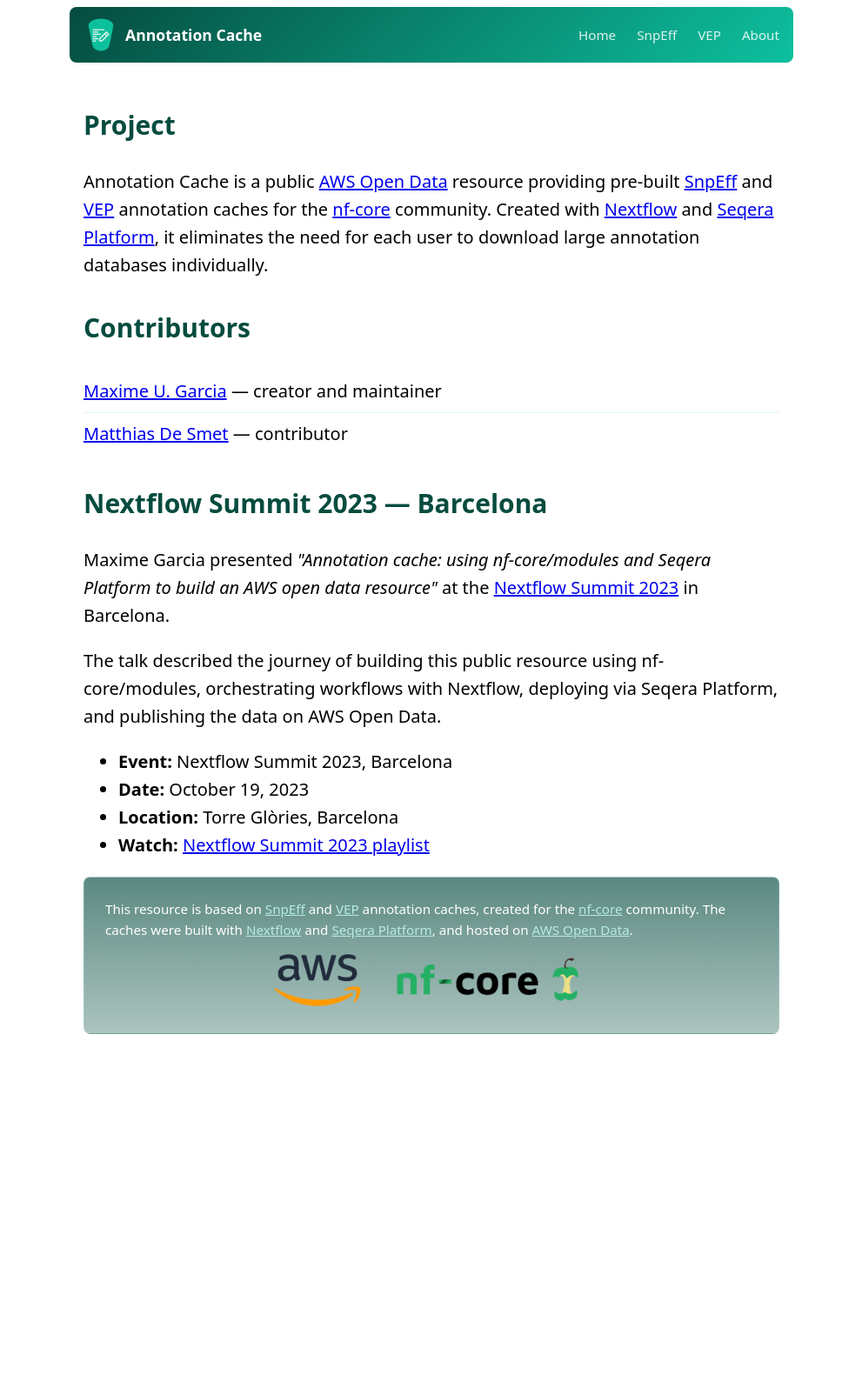
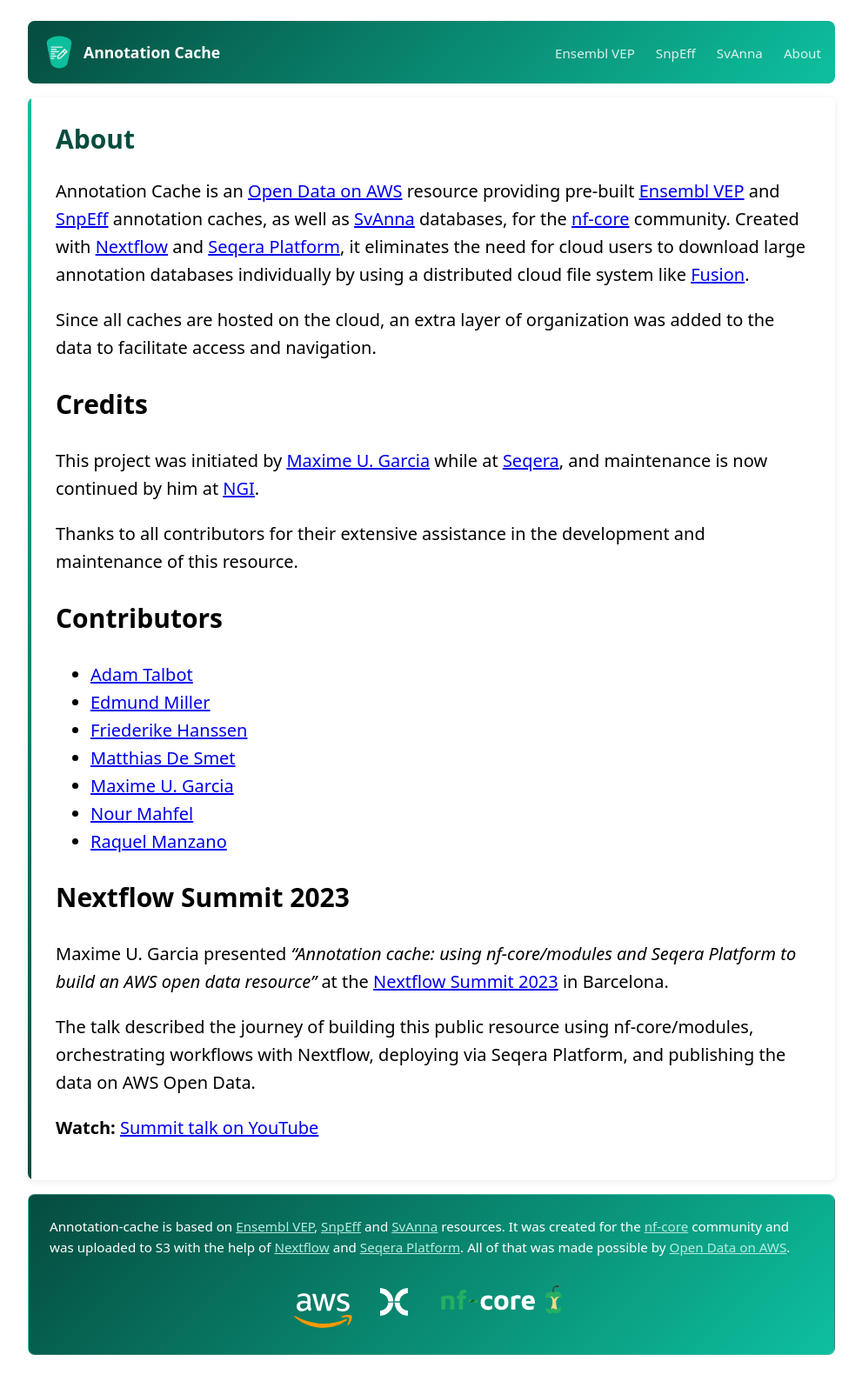
Before and after one commit to annotation-cache/annotation-cache.github.io, an Astro site: page /about in a window 1280 px wide. Shown: the whole page at 87% size, without its empty margins (144-1135 px from the left). Before the commit the page ends 1245 px from the top, so only its background shows below. Built offline with nearby package versions, Linux system fonts and the light colour scheme; Astro itself is replaced by a stand-in of ours.

Commit message:
feat: add navbar, about page, SvAnna page, rework footer and cards
- Create Navbar component with logo (links to /), Ensembl VEP, SnpEff, SvAnna, About
- Convert about page to markdown with Project, Credits, Contributors, Summit sections
- Create SvAnna page with S3 bucket listing and sync commands
- Add Sync command to SnpEff page for consistency
- Wrap all cache pages in a card with green accent line
- Add green accent line to page cards matching landing page cards
- Rewrite footer with gradient matching navbar, mention SvAnna
- Add SVG logos (AWS, Nextflow, nf-core) with white fills for dark footer
- Widen main container to 960px with responsive sizing
- Update landing page to 3 cards in responsive grid
- Solid accent-dark buttons on cards with Font Awesome arrows
- Consistent ordering: Ensembl VEP, SnpEff, SvAnna

```diff
--- a/src/components/Card.astro
+++ b/src/components/Card.astro
@@ -1,59 +1,85 @@
 ---
 interface Props {
     title: string;
-    body: string;
+    description: string;
     href: string;
 }
 
-const { href, title, body } = Astro.props;
+const { href, title, description } = Astro.props;
 ---
 
 <li class="link-card">
-    <a href={href}>
-        <h2>
-            {title}
-            <span>&rarr;</span>
-        </h2>
-        <p>
-            {body}
-        </p>
-    </a>
+    <div class="card-content">
+        <h2>{title}</h2>
+        <p class="description">{description}</p>
+        <a href={href} class="button">
+            Explore cache
+            <i class="fa-solid fa-arrow-right"></i>
+        </a>
+    </div>
 </li>
 <style>
     .link-card {
         list-style: none;
         display: flex;
-        padding: 1px;
-        background-color: #dadada;
-        background-image: none;
-        background-size: 400%;
-        border-radius: 7px;
-        background-position: 100%;
-        transition: background-position 0.6s cubic-bezier(0.22, 1, 0.36, 1);
-        box-shadow: inset 0 0 0 1px rgba(255, 255, 255, 0.1);
+        position: relative;
+        background: white;
+        border-radius: 8px;
+        box-shadow: 0 2px 8px rgba(0, 0, 0, 0.08);
+        transition: transform 0.2s, box-shadow 0.2s;
+        overflow: hidden;
     }
-    .link-card > a {
-        width: 100%;
-        text-decoration: none;
-        line-height: 1.4;
-        padding: calc(1.5rem - 1px);
-        border-radius: 8px;
-        opacity: 0.8;
+    .link-card::before {
+        content: "";
+        position: absolute;
+        left: 0;
+        top: 0;
+        bottom: 0;
+        width: 4px;
+        background: linear-gradient(180deg, rgb(var(--accent)), rgb(var(--accent-dark)));
+        transition: width 0.2s;
+    }
+    .card-content {
+        padding: 1.5rem 2rem;
+        display: flex;
+        flex: 1;
+        flex-direction: column;
+        gap: 0.75rem;
     }
     h2 {
         margin: 0;
-        font-size: 1.25rem;
-        transition: color 0.6s cubic-bezier(0.22, 1, 0.36, 1);
-    }
-    p {
-        margin-top: 0.5rem;
-        margin-bottom: 0;
-    }
-    .link-card:is(:hover, :focus-within) {
-        background-position: 0;
-        background-image: var(--accent-gradient);
-    }
-    .link-card:is(:hover, :focus-within) h2 {
+        font-size: 1.35rem;
         color: rgb(var(--accent-dark));
     }
+    .description {
+        margin: 0;
+        font-size: 0.95rem;
+        color: #666;
+        line-height: 1.5;
+    }
+    .button {
+        display: inline-flex;
+        align-items: center;
+        gap: 0.4rem;
+        padding: 0.5rem 1rem;
+        background: rgb(var(--accent-dark));
+        color: white;
+        border-radius: 6px;
+        font-size: 0.9rem;
+        font-weight: 600;
+        text-decoration: none;
+        margin-top: auto;
+        align-self: flex-start;
+        transition: opacity 0.2s;
+    }
+    .link-card:hover {
+        transform: translateY(-4px);
+        box-shadow: 0 8px 24px rgba(0, 0, 0, 0.12);
+    }
+    .link-card:hover::before {
+        width: 6px;
+    }
+    .button:hover {
+        opacity: 0.9;
+    }
 </style>
--- a/src/components/Navbar.astro
+++ b/src/components/Navbar.astro
@@ -5,9 +5,9 @@
             <span>Annotation Cache</span>
         </a>
         <ul class="nav-links">
-            <li><a href="/">Home</a></li>
-            <li><a href="/snpeff_cache/">SnpEff</a></li>
-            <li><a href="/vep_cache/">VEP</a></li>
+            <li><a href="/ensemblvep/">Ensembl VEP</a></li>
+            <li><a href="/snpeff/">SnpEff</a></li>
+            <li><a href="/svanna/">SvAnna</a></li>
             <li><a href="/about/">About</a></li>
         </ul>
     </div>
@@ -18,15 +18,13 @@
         position: sticky;
         top: 0;
         z-index: 100;
+        margin-bottom: 1rem;
     }
     .nav-inner {
         display: flex;
         align-items: center;
         justify-content: space-between;
-        padding: 0.75rem 1rem;
-        margin: 0 auto;
-        width: 800px;
-        max-width: calc(100% - 2rem);
+        padding: 1rem;
         background: linear-gradient(135deg, rgb(var(--accent-dark)), rgb(var(--accent)));
         border-radius: 8px;
     }
--- a/src/layouts/Footer.astro
+++ b/src/layouts/Footer.astro
@@ -1,20 +1,19 @@
 <p class="footer">
-    This resource is based on <a href="https://pcingola.github.io/SnpEff/">SnpEff</a>
-    and <a href="https://www.ensembl.org/info/docs/tools/vep/index.html">VEP</a>
-    annotation caches, created for the <a href="https://nf-co.re/">nf-core</a>
-    community. The caches were built with <a href="https://www.nextflow.io/">Nextflow</a>
-    and <a href="https://cloud.seqera.io/">Seqera Platform</a>, and hosted on
-    <a href="https://registry.opendata.aws/">AWS Open Data</a>.
+    Annotation-cache is based on <a href="https://www.ensembl.org/info/docs/tools/vep/index.html">Ensembl VEP</a>, <a
+        href="https://pcingola.github.io/SnpEff/">SnpEff</a
+    > and <a href="https://github.com/monarch-initiative/SvAnna">SvAnna</a>
+    resources. It was created for the <a href="https://nf-co.re/">nf-core</a>
+    community and was uploaded to S3 with the help of <a href="https://www.nextflow.io/">Nextflow</a>
+    and <a href="https://cloud.seqera.io/">Seqera Platform</a>. All of that was made possible by
+    <a href="https://registry.opendata.aws/">Open Data on AWS</a>.
     <br />
     <span class="footer-logos">
-        <a href="https://registry.opendata.aws/"
-            ><img
-                title="Open Data on AWS"
-                src="/AWS_logo.png"
-                height="60"
-        /></a>
-        <a href="https://nf-co.re/"
-            ><img title="nf-core" src="/nf-core_logo.png" height="60"
-        /></a>
+        <a href="https://registry.opendata.aws/" class="logo-aws"
+            ><img title="Open Data on AWS" src="/AWS_logo.svg" height="40" /></a
+        >
+        <a href="https://www.nextflow.io/" class="logo-nextflow"
+            ><img title="Nextflow" src="/nextflow-icon.svg" height="32" /></a
+        >
+        <a href="https://nf-co.re/"><img title="nf-core" src="/nf-core-logo.svg" height="40" /></a>
     </span>
 </p>
--- a/src/layouts/Layout.astro
+++ b/src/layouts/Layout.astro
@@ -15,11 +15,14 @@ const { title } = Astro.props;
         <meta name="description" content="Annotation Cache description" />
         <meta name="viewport" content="width=device-width" />
         <link rel="icon" type="image/svg+xml" href="/favicon.svg" />
+        <link rel="stylesheet" href="https://cdnjs.cloudflare.com/ajax/libs/font-awesome/6.5.1/css/all.min.css" />
         <meta name="generator" content={Astro.generator} />
         <title>{title}</title>
     </head><body>
-        <Navbar />
-        <slot />
+        <main>
+            <Navbar />
+            <slot />
+        </main>
     </body>
 </html>
 <style is:global>
@@ -46,8 +49,8 @@ const { title } = Astro.props;
     main {
         margin: auto;
         padding: 1rem;
-        width: 800px;
-        max-width: calc(100% - 2rem);
+        width: min(960px, calc(100% - 2rem));
+        box-sizing: border-box;
         font-size: 20px;
         line-height: 1.6;
     }
@@ -77,10 +80,7 @@ const { title } = Astro.props;
     .footer {
         margin-bottom: 2rem;
         border: 1px solid rgba(var(--accent-light), 25%);
-        background: linear-gradient(
-            rgba(var(--accent-dark), 66%),
-            rgba(var(--accent-dark), 33%)
-        );
+        background: linear-gradient(135deg, rgb(var(--accent-dark)), rgb(var(--accent)));
         padding: 1.5rem;
         border-radius: 8px;
         color: white;
@@ -99,9 +99,12 @@ const { title } = Astro.props;
     .logo-aws {
         margin-top: 25px;
     }
+    .logo-nextflow {
+        margin-top: 4px;
+    }
     .link-card-grid {
         display: grid;
-        grid-template-columns: repeat(auto-fit, minmax(28ch, 1fr));
+        grid-template-columns: repeat(auto-fit, minmax(280px, 1fr));
         gap: 2.5rem;
         padding: 0;
     }
--- a/src/layouts/Page.astro
+++ b/src/layouts/Page.astro
@@ -4,23 +4,41 @@ import Footer from "../layouts/Footer.astro";
 const { frontmatter } = Astro.props;
 ---
 
-<Layout title="Annotation Cache">
-    <main>
+<Layout title={`${frontmatter.title} - Annotation Cache`}>
+    <div class="page-card">
         <h2>{frontmatter.title}</h2>
         <slot />
-        <!-- Markdown content is injected here -->
-        <!-- ... -->
-        <Footer />
-    </main>
+    </div>
+    <Footer />
 </Layout>
 
 <style>
-    main {
-        margin: auto;
-        padding: 1rem;
-        width: 800px;
-        max-width: calc(100% - 2rem);
-        font-size: 20px;
+    .page-card {
+        background: white;
+        border-radius: 8px;
+        box-shadow: 0 2px 8px rgba(0, 0, 0, 0.08);
+        padding: 1.5rem 2rem;
+        position: relative;
+        overflow: hidden;
+    }
+    .page-card::before {
+        content: "";
+        position: absolute;
+        left: 0;
+        top: 0;
+        bottom: 0;
+        width: 4px;
+        background: linear-gradient(180deg, rgb(var(--accent)), rgb(var(--accent-dark)));
+    }
+    .page-card h2 {
+        margin: 0 0 1rem;
+        color: rgb(var(--accent-dark));
+    }
+    .page-card p {
+        margin: 0;
         line-height: 1.6;
     }
+    .page-card p + p {
+        margin-top: 0.75rem;
+    }
 </style>
--- a/src/pages/about.astro
+++ /dev/null
@@ -1,80 +0,0 @@
----
-import Layout from "../layouts/Layout.astro";
-import Footer from "../layouts/Footer.astro";
----
-
-<Layout title="About - Annotation Cache">
-    <main>
-        <h2>Project</h2>
-        <p>
-            Annotation Cache is a public <a href="https://registry.opendata.aws/">AWS Open Data</a>
-            resource providing pre-built <a href="https://pcingola.github.io/SnpEff/">SnpEff</a> and
-            <a href="https://www.ensembl.org/info/docs/tools/vep/index.html">VEP</a> annotation
-            caches for the <a href="https://nf-co.re/">nf-core</a> community. Created with
-            <a href="https://www.nextflow.io/">Nextflow</a> and
-            <a href="https://cloud.seqera.io/">Seqera Platform</a>, it eliminates the need for
-            each user to download large annotation databases individually.
-        </p>
-
-        <h2>Contributors</h2>
-        <ul class="contributors">
-            <li>
-                <a href="https://github.com/maxulysse">Maxime U. Garcia</a>
-                &mdash; creator and maintainer
-            </li>
-            <li>
-                <a href="https://github.com/matthdsm">Matthias De Smet</a>
-                &mdash; contributor
-            </li>
-        </ul>
-
-        <h2>Nextflow Summit 2023 &mdash; Barcelona</h2>
-        <p>
-            Maxime Garcia presented <em>"Annotation cache: using nf-core/modules and Seqera Platform to
-            build an AWS open data resource"</em> at the
-            <a href="https://summit.nextflow.io/2023/barcelona/">Nextflow Summit 2023</a> in Barcelona.
-        </p>
-        <p>
-            The talk described the journey of building this public resource using nf-core/modules,
-            orchestrating workflows with Nextflow, deploying via Seqera Platform, and publishing
-            the data on AWS Open Data.
-        </p>
-        <ul>
-            <li>
-                <strong>Event:</strong> Nextflow Summit 2023, Barcelona
-            </li>
-            <li>
-                <strong>Date:</strong> October 19, 2023
-            </li>
-            <li>
-                <strong>Location:</strong> Torre Glòries, Barcelona
-            </li>
-            <li>
-                <strong>Watch:</strong>
-                <a href="https://www.youtube.com/playlist?list=PLPZ8WHdZGxmUotnP-tWRVNtuNWpN7xbpL">
-                    Nextflow Summit 2023 playlist
-                </a>
-            </li>
-        </ul>
-
-        <Footer />
-    </main>
-</Layout>
-
-<style>
-    h2 {
-        margin-top: 2rem;
-        color: rgb(var(--accent-dark));
-    }
-    .contributors {
-        list-style: none;
-        padding: 0;
-    }
-    .contributors li {
-        padding: 0.5rem 0;
-        border-bottom: 1px solid rgba(var(--accent-light), 40%);
-    }
-    .contributors li:last-child {
-        border-bottom: none;
-    }
-</style>
--- /dev/null
+++ b/src/pages/about.md
@@ -0,0 +1,32 @@
+---
+title: About
+layout: ../layouts/Page.astro
+---
+
+Annotation Cache is an [Open Data on AWS](https://registry.opendata.aws/) resource providing pre-built [Ensembl VEP](https://www.ensembl.org/info/docs/tools/vep/index.html) and [SnpEff](https://pcingola.github.io/SnpEff/) annotation caches, as well as [SvAnna](https://github.com/monarch-initiative/SvAnna) databases, for the [nf-core](https://nf-co.re/) community. Created with [Nextflow](https://www.nextflow.io/) and [Seqera Platform](https://cloud.seqera.io/), it eliminates the need for cloud users to download large annotation databases individually by using a distributed cloud file system like [Fusion](https://seqera.io/fusion/).
+
+Since all caches are hosted on the cloud, an extra layer of organization was added to the data to facilitate access and navigation.
+
+## Credits
+
+This project was initiated by [Maxime U. Garcia](https://github.com/maxulysse) while at [Seqera](https://seqera.io/), and maintenance is now continued by him at [NGI](https://ngisweden.scilifelab.se/).
+
+Thanks to all contributors for their extensive assistance in the development and maintenance of this resource.
+
+## Contributors
+
+- [Adam Talbot](https://github.com/adamrtalbot)
+- [Edmund Miller](https://github.com/edmundmiller)
+- [Friederike Hanssen](https://github.com/FriederikeHanssen)
+- [Matthias De Smet](https://github.com/matthdsm)
+- [Maxime U. Garcia](https://github.com/maxulysse)
+- [Nour Mahfel](https://github.com/nourmahfel)
+- [Raquel Manzano](https://github.com/RaqManzano)
+
+## Nextflow Summit 2023
+
+Maxime U. Garcia presented *"Annotation cache: using nf-core/modules and Seqera Platform to build an AWS open data resource"* at the [Nextflow Summit 2023](https://summit.nextflow.io/2023/barcelona/) in Barcelona.
+
+The talk described the journey of building this public resource using nf-core/modules, orchestrating workflows with Nextflow, deploying via Seqera Platform, and publishing the data on AWS Open Data.
+
+**Watch:** [Summit talk on YouTube](https://www.youtube.com/watch?v=mjENTXKJiRk)
```
Also changed, not shown: src/pages/ensemblvep.md (renamed from src/pages/vep_cache.md, +3 -4 lines), src/pages/index.astro (+11 -8 lines), src/pages/snpeff.md (renamed from src/pages/snpeff_cache.md, +7 -2 lines), src/pages/svanna.md (added, +19 -0 lines), public/AWS_logo.svg (added), public/nextflow-icon.svg (added), public/nf-core-logo.svg (added).
